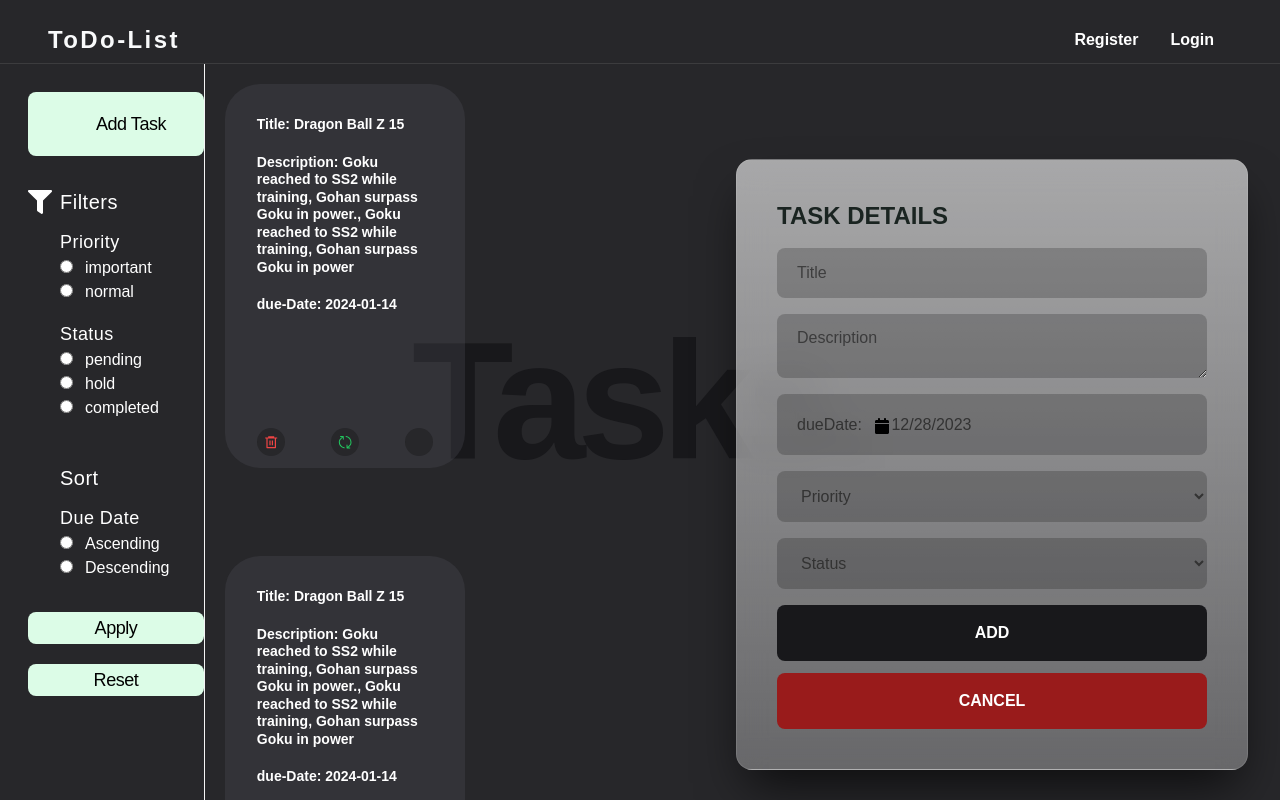
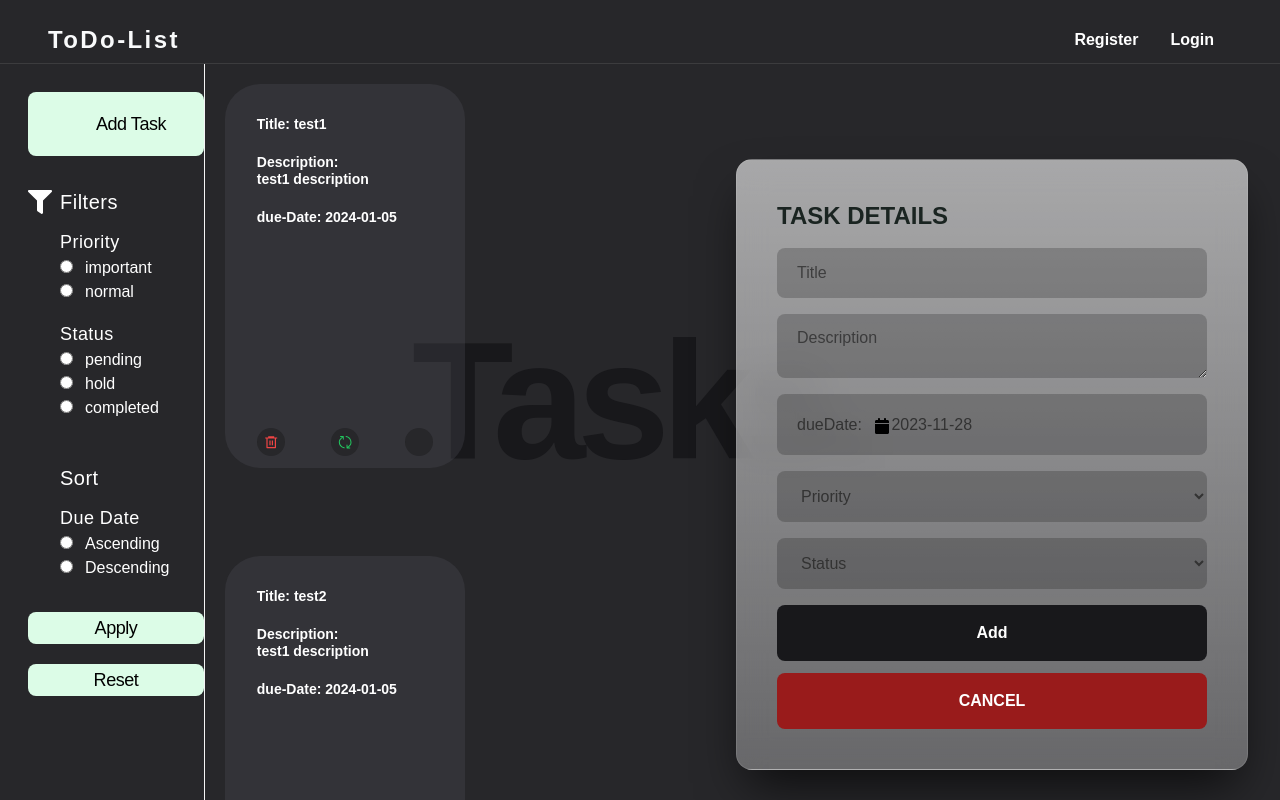
Before and after one commit to viraj-9901/TodoList-with-React, a React (Create React App) app: page / in a window 1280 px wide. Both pictures are taken after a click on the button "Add Task". Built offline with nearby package versions, Linux system fonts and the light colour scheme; some icons are missing; a web font is replaced by a local one.

Commit message:
upgrade taskForm by getting data dynamically

```diff
--- a/src/Pages/Home.jsx
+++ b/src/Pages/Home.jsx
@@ -5,9 +5,13 @@
 
 function Home() {
   const [tab, setTab] = useState(false)
+  const [btnType, setBtnType] = useState("");
+  const [data, setData] = useState("")
 
-  function handleTab(value){
+  function handleTab(value,type,info){
     setTab(value)
+    setBtnType(type)
+    setData(info)
   }
 
   const ref = useRef(null);
@@ -15,9 +19,9 @@
   return (
     <div ref={ref} className='relative flex justify-between top-[8vh] w-full h-full'>
         <Controller className='w-[16%]' handleTab={handleTab}/>
-        <List className='w-[84%]'/>
+        <List className='w-[84%]' handleTab={handleTab}/>
         {tab? (
-          <TaskForm handleTab={handleTab} reference={ref} />
+          <TaskForm handleTab={handleTab} reference={ref} type={btnType} data={data}/>
           ) : null
         }
         {/* {tab? (
--- a/src/components/Card.jsx
+++ b/src/components/Card.jsx
@@ -1,11 +1,11 @@
- import React, {useState} from 'react';
+ import React, {useState, useRef} from 'react';
 import { FaRegFileAlt } from "react-icons/fa";
 import { FaArrowDownLong } from "react-icons/fa6";
 import { RxCross1 } from "react-icons/rx";
 import { RiDeleteBin6Line } from "react-icons/ri";
 import { RxUpdate } from "react-icons/rx";
 
-function Card() {
+function Card({handleTab, data, reference, index}) {
 
   const [sliderOpen, setSliderOpen] = useState(false)
 
@@ -14,25 +14,38 @@
     setSliderOpen(!sliderOpen)
   }
 
-  function click(id){
-    console.log(id,' button click');
+  // function click(id){
+  //   console.log(id,' button click');
+  // }
+const ref = useRef()
+  function click(e){
+    e.preventDefault()
+    handleTab(true,"Update",data)
+
+  }
+  // const ref = useRef()
+
+  function info(e){
+    e.preventDefault()
+    // console.log(e.target.parentElement);
+    console.log(data);
   }
 
   return (
     <div className='relative flex-shrink-0 w-60 h-96 px-8 py-8 rounded-[35px] bg-zinc-600/30 text-white overflow-hidden mb-8'>
-        <p className='text-sm font-semibold leading-tight'>Title: Dragon Ball Z 15</p>
-        <p className='text-sm font-semibold leading-tight mt-5 text-balance'>Description: Goku reached to SS2 while training, Gohan surpass Goku in power., Goku reached to SS2 while training, Gohan surpass Goku in power</p>
-        <p className='text-sm font-semibold leading-tight mt-5'>due-Date: 2024-01-14</p>
+        <p className='text-sm font-semibold leading-tight'>Title: {data.title}</p>
+        <p className='text-sm font-semibold leading-tight mt-5 text-balance'>Description: {data.description}</p>
+        <p className='text-sm font-semibold leading-tight mt-5'>due-Date: {data.dueDate}</p>
 
         <div className='footer absolute bottom-0 w-full left-0'>
 
           <div className='relative flex justify-between items-center mb-1 pt-3 pb-2 px-8'>
 
-            <button onClick={click.bind(null,1)} className='w-7 h-7 rounded-full flex items-center justify-center bg-zinc-800 cursor-pointer'>
+            <button onClick={info} className='w-7 h-7 rounded-full flex items-center justify-center bg-zinc-800 cursor-pointer'>
               <RiDeleteBin6Line size='0.9em' className='text-red-500'/>
             </button>
 
-            <button onClick={click.bind(null,2)} className='w-7 h-7 rounded-full flex items-center justify-center bg-zinc-800 cursor-pointer'>
+            <button onClick={click} className='w-7 h-7 rounded-full flex items-center justify-center bg-zinc-800 cursor-pointer'>
               <RxUpdate size='0.9em' className='text-green-500'/>
             </button>
 
@@ -44,8 +57,8 @@
 
           {sliderOpen? (
             <div className={`tag relative pb-2 px-8 block`}>
-            <h3 className='text-sm font-semibold'>Priority: Important</h3>
-            <h3 className='text-sm font-semibold'>Status: Pending</h3>
+            <h3 className='text-sm font-semibold'>Priority: {data.priority}</h3>
+            <h3 className='text-sm font-semibold'>Status: {data.status}</h3>
             <h3 className='text-sm font-semibold flex cursor-pointer'><FaRegFileAlt/>File.txt</h3>
             <h3 className='text-sm font-semibold flex cursor-pointer'><FaRegFileAlt/> Pending</h3>
             <h3 className='text-sm font-semibold flex cursor-pointer'><FaRegFileAlt/> Pending</h3>
--- a/src/components/Controller.jsx
+++ b/src/components/Controller.jsx
@@ -7,7 +7,8 @@
 function Controller({handleTab}) {
 
   function click(){
-    handleTab(true)
+    handleTab(true,"Add",{})
+
   }
   function click2(e){
     // e.preventDefault()
--- a/src/components/List.jsx
+++ b/src/components/List.jsx
@@ -1,14 +1,55 @@
-import React from 'react';
+import React, { useRef } from 'react';
 import Card from './Card'
+import TaskForm from '../components/TaskForm'
 
-function List() {
+function List({reference, handleTab}) {
+  // const [tab, setTab] = useState(false)
+  // function handleTab(value){
+  //   setTab(value)
+  // }
+  const ref = useRef(null)
+
+  const data = [
+    {
+      title:'test1',
+      description: 'test1 description',
+      dueDate: '2024-01-05',
+      priority: 'important',
+      status: 'hold'
+    },
+    {
+      title:'test2',
+      description: 'test1 description',
+      dueDate: '2024-01-05',
+      priority: 'important',
+      status: 'hold'
+    },
+    {
+      title:'test3',
+      description: 'test1 description',
+      dueDate: '2024-01-05',
+      priority: 'important',
+      status: 'hold'
+    },
+    {
+      title:'test4',
+      description: 'test1 description',
+      dueDate: '2024-01-05',
+      priority: 'important',
+      status: 'hold'
+    }
+
+  ]
   return (
-    <div className='relative w-full h-screen flex flex-wrap gap-14 p-5 bg-transparent overflow-scroll'>
-        {/* {
+    <div ref={ref} className='relative w-full h-screen flex flex-wrap gap-14 p-5 bg-transparent overflow-scroll'>
+        {
             data.map((item,key) => (
-                <Card data={item} reference={ref} index={key}/>
+                <Card data={item} reference={ref} index={key} handleTab={handleTab}/>
             ))
-        } */}
+        }
+        {/* <Card handleTab={handleTab} data={this}/>
+        <Card handleTab={handleTab}/> */}
+        {/* <Card/>
         <Card/>
         <Card/>
         <Card/>
@@ -21,10 +62,12 @@
         <Card/>
         <Card/>
         <Card/>
-        <Card/>
-        <Card/>
-        <Card/>
-        <Card/>
+        <Card/> */}
+
+        {/* {tab? (
+          <TaskForm handleTab={handleTab} reference={reference} />
+          ) : null
+        } */}
     </div>
   )
 }
--- a/src/components/TaskForm.jsx
+++ b/src/components/TaskForm.jsx
@@ -4,7 +4,8 @@
 
 import "react-datepicker/dist/react-datepicker.css";
 
-function TaskForm({handleTab, reference}) {
+function TaskForm({handleTab, reference, type, data}) {
+
     function cancelClick(){
         handleTab(false)
     }
@@ -27,31 +28,56 @@
         return (dueDate.getFullYear() + '-' + month + '-' + date)
     }
 
+    const [title, setTitle] = useState(data.title || "")
+    const [description, setDescription] = useState(data.description || "")
+    const [priority, setPriority] = useState(data.priority || "")
+    const [status, setStatus] = useState(data.status || "")
+
+    const handleSubmit = (e) => {
+        e.preventDefault()
+        console.log('task added');
+        // console.json(this);
+        // console.log(e.target);
+        // console.log(e.target.dueDate);
+        // console.log(e.target.dueDate.value);
+        console.log({
+                title: e.target.title.value,
+                description: e.target.description.value,
+                duedate: e.target.dueDate.value,
+                priority: e.target.priority.value,
+                status: e.target.status.value
+            })
+        cancelClick()
+    }
+
   return (
     // <div className='relative flex justify-between top-[8vh] w-full h-full z-[50]'>
 
         <motion.div drag dragConstraints={reference} className="form-wrapper min-h-screen [ p-4 md:p-6 lg:p-8 ] [ flex justify-center items-center ]">
-        <form class="signup-form w-[32rem] rounded-2xl text-[#1A2421] backdrop-blur-lg [ p-8 md:p-10 lg:p-10 ] [ bg-gradient-to-b from-white/60 to-white/30 ] [ border-[1px] border-solid border-white border-opacity-10 ] [ shadow-black/70 shadow-2xl ]">
+        <form onSubmit={handleSubmit} className="signup-form w-[32rem] rounded-2xl text-[#1A2421] backdrop-blur-lg
+                        [ p-8 md:p-10 lg:p-10 ] [ bg-gradient-to-b from-white/60 to-white/30 ]
+                        [ border-[1px] border-solid border-white border-opacity-10 ] [ shadow-black/70 shadow-2xl ]">
 
-            <h1 class="mb-4 uppercase font-bold [ text-xl md:text-2xl lg:text-2xl ]">TASK DETAILS</h1>
+            <h1 className="mb-4 uppercase font-bold [ text-xl md:text-2xl lg:text-2xl ]">TASK DETAILS</h1>
 
 
             <label htmlFor="title" className="form-label relative block mb-4 text-black/50 focus-within:text-[#333]">
-            <input className="form-input block w-full rounded-lg leading-none focus:outline-none placeholder-black/50  [ transition-colors duration-200 ] [ py-3 pr-3 md:py-4 md:pr-4 lg:py-4 lg:pr-4 pl-5 ] [ bg-black/20 focus:bg-black/25 ] [ text-[#333] focus:text-black ]" type="text" name="title" id="title" placeholder="Title" />
+            <input className="form-input block w-full rounded-lg leading-none focus:outline-none placeholder-black/50  [ transition-colors duration-200 ] [ py-3 pr-3 md:py-4 md:pr-4 lg:py-4 lg:pr-4 pl-5 ] [ bg-black/20 focus:bg-black/25 ] [ text-[#333] focus:text-black ]" type="text" name="title" id="title" placeholder="Title" value={title || data.title} onChange={(e) => setTitle(e.target.value)} />
             </label>
 
             <label htmlFor="description" className="form-label relative block mb-4 text-black/50 focus-within:text-[#333]">
-            <textarea className="form-input block w-full rounded-lg leading-none focus:outline-none placeholder-black/50  [ transition-colors duration-200 ] [ py-3 pr-3 md:py-4 md:pr-4 lg:py-4 lg:pr-4 pl-5 ] [ bg-black/20 focus:bg-black/25 ] [ text-[#333] focus:text-black ]" type="text" name="description" id="description" placeholder="Description" />
+            <textarea className="form-input block w-full rounded-lg leading-none focus:outline-none placeholder-black/50  [ transition-colors duration-200 ] [ py-3 pr-3 md:py-4 md:pr-4 lg:py-4 lg:pr-4 pl-5 ] [ bg-black/20 focus:bg-black/25 ] [ text-[#333] focus:text-black ]" type="text" name="description" id="description" placeholder="Description" value={description || data.description} onChange={(e) => setDescription(e.target.value)} />
             </label>
 
             {/* <label  htmlFor="dueDate" className="form-label relative block mb-4 text-black/50 focus-within:text-[#333]">
             <p onClick={HandleCalender}  className="form-input block w-full rounded-lg leading-none focus:outline-none placeholder-black/50  [ transition-colors duration-200 ] [ py-3 pr-3 md:py-4 md:pr-4 lg:py-4 lg:pr-4 pl-5 ] [ bg-black/20 focus:bg-black/25 ] [ text-[#333] focus:text-black ]" name="dueDate" id="dueDate" placeholder="dueDate: YYYY-MM-DD">{'duedate: ' + (dueDate.getFullYear()) + '-' + (dueDate.getMonth() + 1) + '-' + (dueDate.getDate())}</p>
             </label> */}
+            {/* value={dueDate.dateFormat(dueDate)} */}
 
             <label  htmlFor="dueDate" className="form-label relative block mb-4 text-black/50 focus-within:text-[#333]">
-            <p onClick={HandleCalender}  className="form-input block w-full rounded-lg leading-none focus:outline-none placeholder-black/50  [ transition-colors duration-200 ] [ py-3 pr-3 md:py-4 md:pr-4 lg:py-4 lg:pr-4 pl-5 ] [ bg-black/20 focus:bg-black/25 ] [ text-[#333] focus:text-black ]" name="dueDate" id="dueDate" placeholder="dueDate: YYYY-MM-DD" value={dueDate.dateFormat(dueDate)}>
+            <p onClick={HandleCalender}  className="form-input block w-full rounded-lg leading-none focus:outline-none placeholder-black/50  [ transition-colors duration-200 ] [ py-3 pr-3 md:py-4 md:pr-4 lg:py-4 lg:pr-4 pl-5 ] [ bg-black/20 focus:bg-black/25 ] [ text-[#333] focus:text-black ]" name="dueDate" >
             dueDate: {
-                <DatePicker showIcon selected={dueDate} onSelect={(date) => setDueDate(date)} className='bg-transparent border-0 focus:border-0' value={console.log( dueDate.dateFormat(dueDate))}/>
+                <DatePicker showIcon selected={dueDate} onSelect={(date) => setDueDate(date)} className='bg-transparent border-0 focus:border-0' value={dueDate.dateFormat(dueDate) || dueDate} id='dueDate'/>
             }
             </p>
             </label>
@@ -61,7 +87,9 @@
                                             ">
                 <select className='form-input block w-full rounded-lg leading-none focus:outline-none placeholder-black/50
                                 [ transition-colors duration-200 ] [ py-3 pr-3 md:py-4 md:pr-4 lg:py-4 lg:pr-4 pl-5 ]
-                                [ bg-black/20 focus:bg-black/25 ] [ text-[#333] focus:text-black ] '>
+                                [ bg-black/20 focus:bg-black/25 ] [ text-[#333] focus:text-black ] '
+                        id='priority' value={priority || data.priority} onChange={(e) => setPriority(e.target.value)}
+                >
                     <option >Priority</option>
                     <option value='important'>important</option>
                     <option value='normal'>normal</option>
@@ -72,7 +100,9 @@
                                             ">
                 <select className='form-input block w-full rounded-lg leading-none focus:outline-none placeholder-black/50
                                 [ transition-colors duration-200 ] [ py-3 pr-3 md:py-4 md:pr-4 lg:py-4 lg:pr-4 pl-5 ]
-                                [ bg-black/20 focus:bg-black/25 ] [ text-[#333] focus:text-black ] '>
+                                [ bg-black/20 focus:bg-black/25 ] [ text-[#333] focus:text-black ] '
+                        id='status'  value={status || data.status} onChange={(e) => setStatus(e.target.value)}
+                >
                     <option >Status</option>
                     <option value='pending'>pending</option>
                     <option value='hold'>hold</option>
@@ -80,11 +110,11 @@
                 </select>
             </label>
 
-            <button className="form-input w-full rounded-lg font-bold text-white focus:outline-none
+            <button type='submit' className="form-input w-full rounded-lg font-bold text-white focus:outline-none
             [ p-3 md:p-4 lg:p-4 ]
             [ transition-colors duration-500 ]
             [ bg-zinc-900 hover:bg-zinc-800 ]">
-            ADD
+            {type}
             </button>
 
 
```
